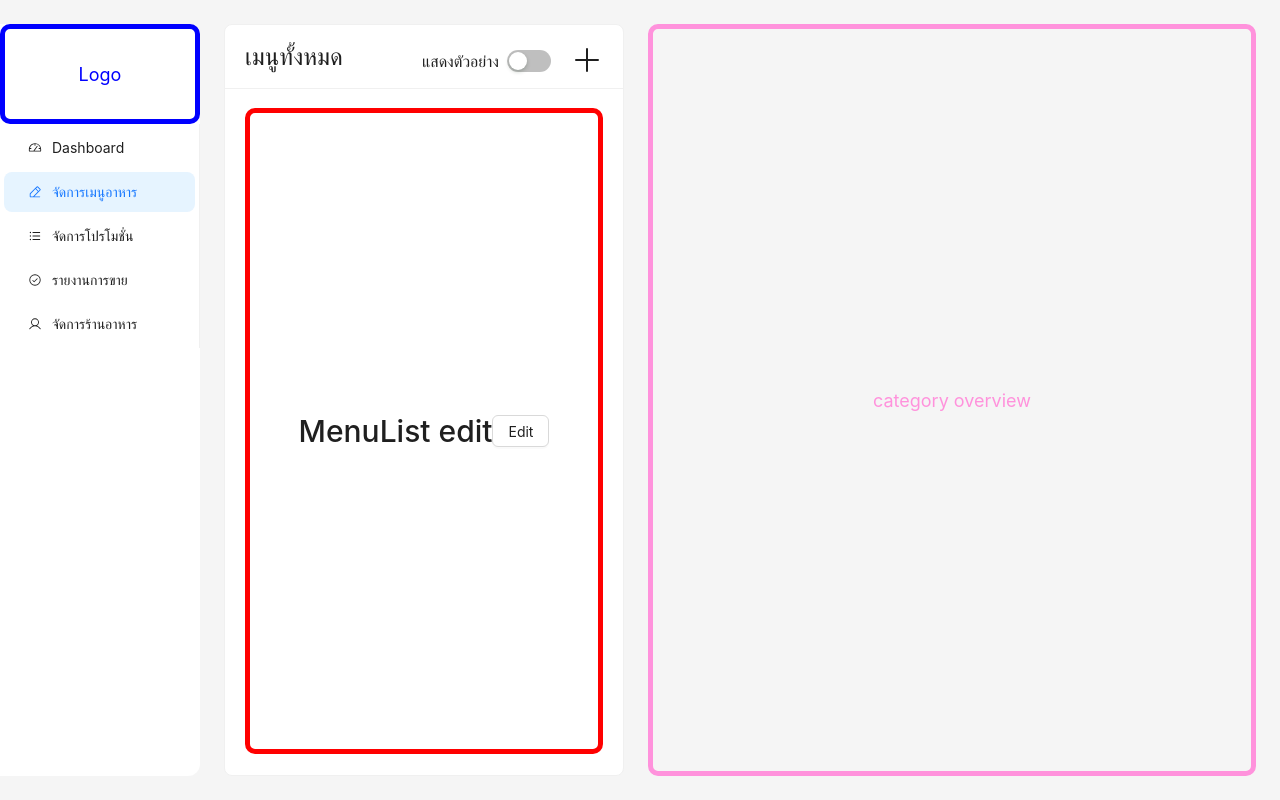
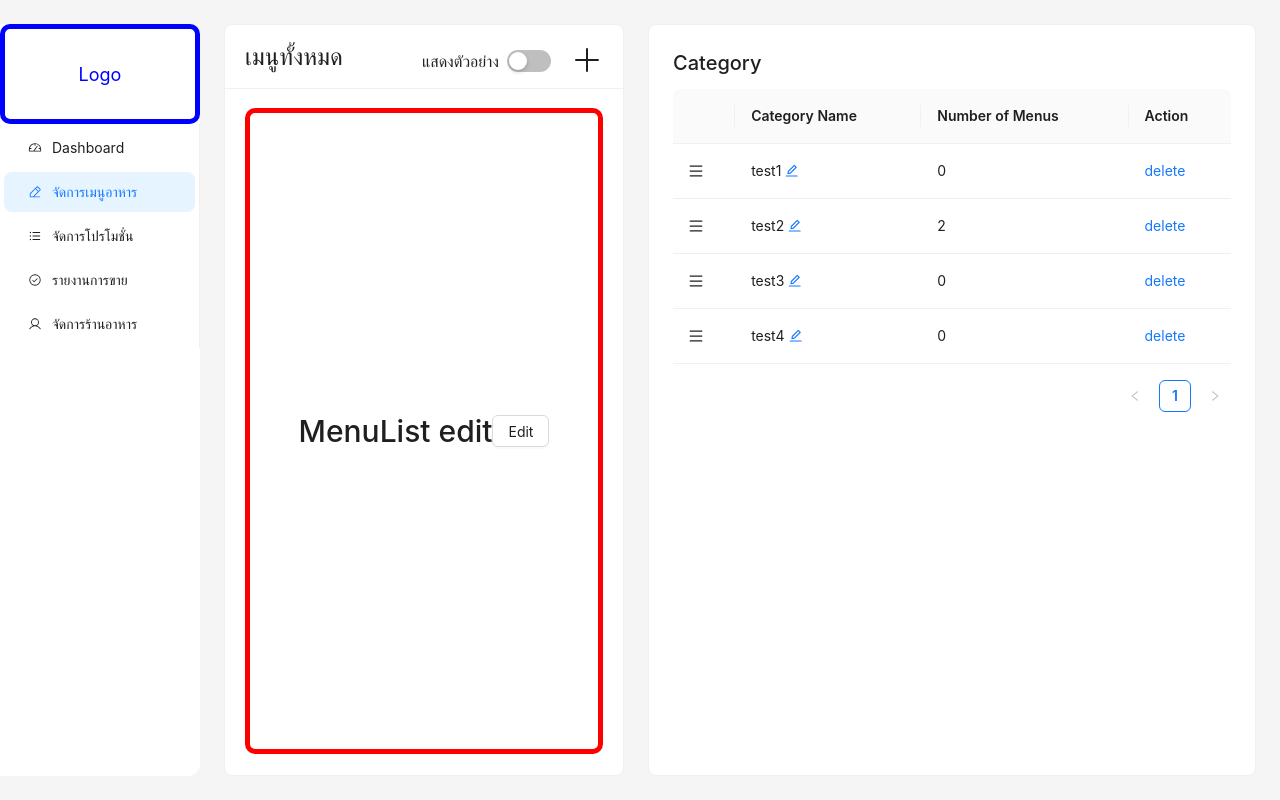
Before and after one commit to meeorder/meeorder-frontend, a Next.js app: page /admin/menu in a window 1280 px wide. Built offline with nearby package versions, Linux system fonts and the light colour scheme.

Commit message:
add category list edit section

```diff
--- /dev/null
+++ b/src/modules/admin/menu/console/CategoryList.tsx
@@ -0,0 +1,155 @@
+import CategoryRow from "@/modules/admin/menu/console/CategoryRow";
+import { Text } from "@/modules/common/components/Typography";
+import styled from "@emotion/styled";
+import { Popconfirm, Table, Typography } from "antd";
+import { type ColumnsType } from "antd/es/table";
+import { useState } from "react";
+
+import { categories } from "@/modules/admin/mock/categories";
+
+import {
+  DndContext,
+  PointerSensor,
+  TouchSensor,
+  closestCenter,
+  useSensor,
+  useSensors,
+  type DragEndEvent,
+} from "@dnd-kit/core";
+import { restrictToVerticalAxis } from "@dnd-kit/modifiers";
+import {
+  SortableContext,
+  arrayMove,
+  verticalListSortingStrategy,
+} from "@dnd-kit/sortable";
+
+type CategoryColumns = {
+  _id: string;
+  title: string;
+  numberOfMenus: number;
+  action: string;
+};
+
+const CategoryList = () => {
+  const [dataSource, setDataSource] = useState(
+    categories.map((category) => ({
+      _id: category._id,
+      title: category.title,
+      numberOfMenus: category.menus.length,
+      action: "delete",
+    })),
+  );
+
+  const onChange = (value: string, _id: string) => {
+    setDataSource((prev) => [
+      ...prev.map((category) =>
+        category._id === _id ? { ...category, title: value } : category,
+      ),
+    ]);
+  };
+
+  const onConfirm = (_id: string) => {
+    setDataSource((prev) => [
+      ...prev.filter((category) => category._id !== _id),
+    ]); // TODO: update to api
+  };
+
+  const columns: ColumnsType<CategoryColumns> = [
+    {
+      key: "sort",
+    },
+    {
+      title: "Category Name",
+      dataIndex: "title",
+      render: (title: string, record) => {
+        return (
+          <Text editable={{ onChange: (value) => onChange(value, record._id) }}>
+            {title}
+          </Text>
+        );
+      },
+    },
+    {
+      title: "Number of Menus",
+      dataIndex: "numberOfMenus",
+    },
+    {
+      title: "Action",
+      dataIndex: "action",
+      render: (action: string, record) => {
+        return (
+          <StyledDiv>
+            <Popconfirm
+              title="Delete the category"
+              description="Are you sure to delete this category?"
+              okText="Yes"
+              onConfirm={() => {
+                onConfirm(record._id);
+              }}
+              cancelText="No"
+            >
+              <Typography.Link key={action}>{action}</Typography.Link>
+            </Popconfirm>
+          </StyledDiv>
+        );
+      },
+    },
+  ];
+
+  const sensors = useSensors(useSensor(PointerSensor), useSensor(TouchSensor));
+
+  const handleDragEnd = (event: DragEndEvent) => {
+    const { active, over } = event;
+    if (!over) return;
+
+    const activeCategoryList = dataSource.find(
+      (category) => category._id === active.id,
+    );
+    const overCategoryList = dataSource.find(
+      (category) => category._id === over.id,
+    );
+
+    if (!activeCategoryList || !overCategoryList) {
+      return;
+    }
+
+    const activeIndex = dataSource.indexOf(activeCategoryList);
+    const overIndex = dataSource.indexOf(overCategoryList);
+
+    if (activeIndex !== overIndex) {
+      setDataSource((prev) => arrayMove(prev, activeIndex, overIndex));
+    }
+  };
+
+  return (
+    <DndContext
+      modifiers={[restrictToVerticalAxis]}
+      sensors={sensors}
+      collisionDetection={closestCenter}
+      onDragEnd={handleDragEnd}
+    >
+      <SortableContext
+        // rowKey array
+        items={dataSource.map((i) => i._id)}
+        strategy={verticalListSortingStrategy}
+      >
+        <Table
+          components={{
+            body: {
+              row: CategoryRow,
+            },
+          }}
+          rowKey={"_id"}
+          dataSource={dataSource}
+          columns={columns}
+        />
+      </SortableContext>
+    </DndContext>
+  );
+};
+export default CategoryList;
+
+const StyledDiv = styled.div`
+  display: flex;
+  gap: 16px;
+`;
--- a/src/modules/admin/menu/console/CategoryOverview.tsx
+++ b/src/modules/admin/menu/console/CategoryOverview.tsx
@@ -1,7 +1,22 @@
-import WireFrame from "@/modules/mock/components/WireFrame";
+import CatergoryList from "@/modules/admin/menu/console/CategoryList";
+import { H4 } from "@/modules/common/components/Typography";
+import styled from "@emotion/styled";
+import { Card } from "antd";
 
 const CategoryOverview = () => {
-  return <WireFrame contentNode="category overview" />;
+  return (
+    <CategoryOverviewCard>
+      <H4>Category</H4>
+      <CatergoryList />
+    </CategoryOverviewCard>
+  )
 };
 
 export default CategoryOverview;
+const CategoryOverviewCard = styled(Card)`
+  width: 100%;
+  height: 100%;
+  h4{
+    margin-bottom: 12px;
+  }
+`
--- /dev/null
+++ b/src/modules/admin/menu/console/CategoryRow.tsx
@@ -0,0 +1,50 @@
+import React from "react";
+import { useSortable } from "@dnd-kit/sortable";
+import { CSS } from "@dnd-kit/utilities";
+import { MenuOutlined } from '@ant-design/icons';
+
+interface RowProps extends React.HTMLAttributes<HTMLTableRowElement> {
+  "data-row-key": string;
+}
+
+const CategoryRow = ({ children, ...props }: RowProps) => {
+  const {
+    attributes,
+    listeners,
+    setNodeRef,
+    setActivatorNodeRef,
+    transform,
+    transition,
+    isDragging,
+  } = useSortable({
+    id: props["data-row-key"],
+  });
+
+  const style: React.CSSProperties = {
+    ...props.style,
+    transform: CSS.Transform.toString(transform && { ...transform, scaleY: 1 }),
+    transition,
+    ...(isDragging ? { position: "relative", zIndex: 9999 } : {}),
+  };
+
+  return (
+    <tr {...props} ref={setNodeRef} style={style} {...attributes}>
+      {React.Children.map(children, (child) => {
+        if ((child as React.ReactElement).key === "sort") {
+          return React.cloneElement(child as React.ReactElement, {
+            children: (
+              <MenuOutlined
+                ref={setActivatorNodeRef}
+                style={{ touchAction: "none", cursor: "move" }}
+                {...listeners}
+              />
+            ),
+          });
+        }
+        return child;
+      })}
+    </tr>
+  );
+};
+
+export default CategoryRow;
--- a/src/modules/admin/menu/console/MenuFormSection.tsx
+++ b/src/modules/admin/menu/console/MenuFormSection.tsx
@@ -122,8 +122,8 @@ const MenuFormSection: React.FC = () => {
           >
             <Select allowClear>
               {categories.map((category) => (
-                <Select.Option key={category.id} value={category.name}>
-                  {category.name}
+                <Select.Option key={category._id} value={category.title}>
+                  {category.title}
                 </Select.Option>
               ))}
             </Select>
--- a/src/modules/admin/mock/categories.ts
+++ b/src/modules/admin/mock/categories.ts
@@ -1 +1,29 @@
-export { categories, type Category } from "@/modules/user/mock/categories";
+import { type GetCategoryByIdResponse } from "@/modules/services/categories";
+
+export type Category = GetCategoryByIdResponse;
+export const categories: Category[] = [
+  {
+    _id: "id1",
+    title: "test1",
+    menus: [],
+    rank: 1,
+  },
+  {
+    _id: "id2",
+    title: "test2",
+    menus: ["test1", "test2"],
+    rank: 2,
+  },
+  {
+    _id: "id3",
+    title: "test3",
+    menus: [],
+    rank: 3,
+  },
+  {
+    _id: "id4",
+    title: "test4",
+    menus: [],
+    rank: 4,
+  },
+];
```
